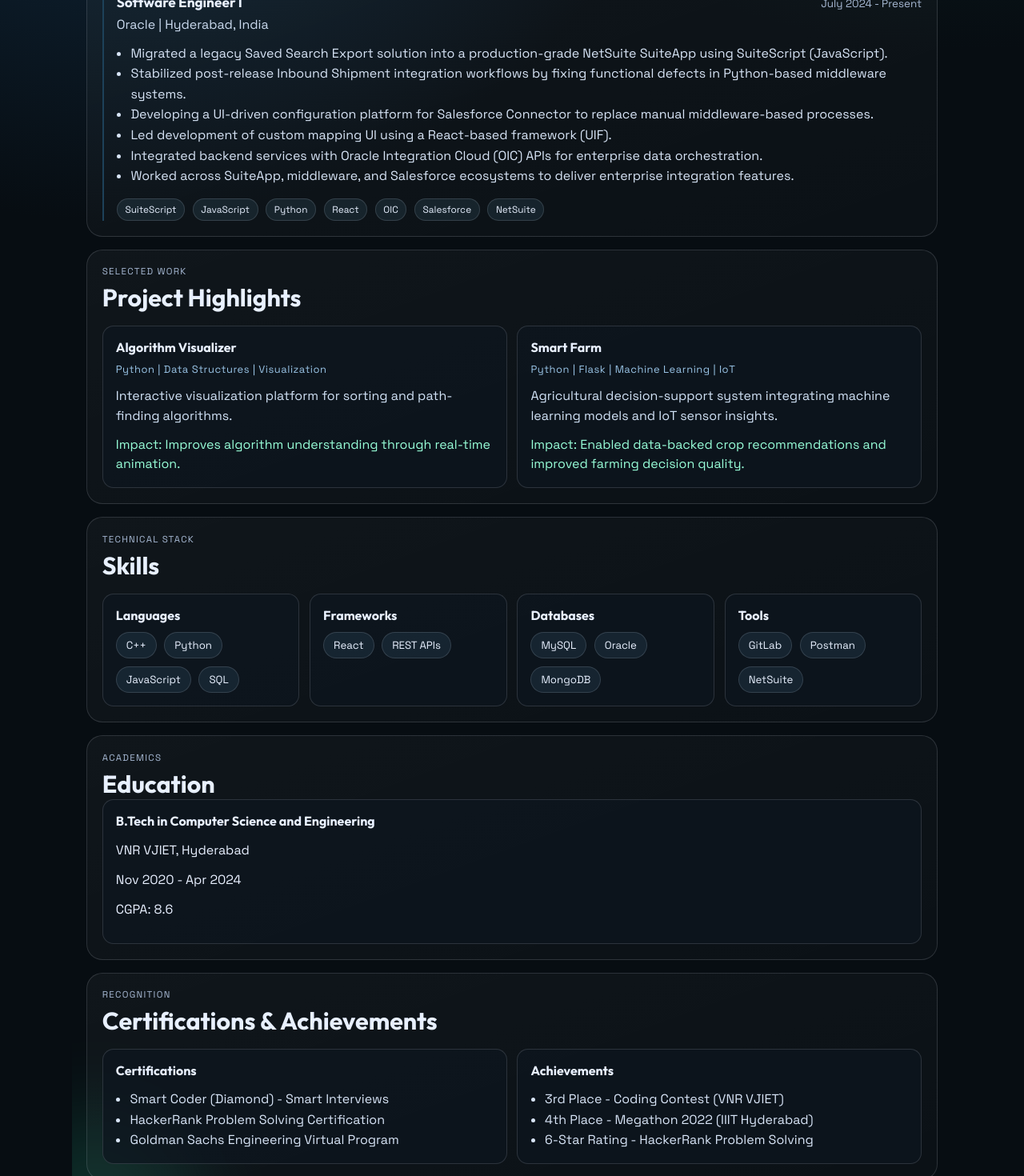
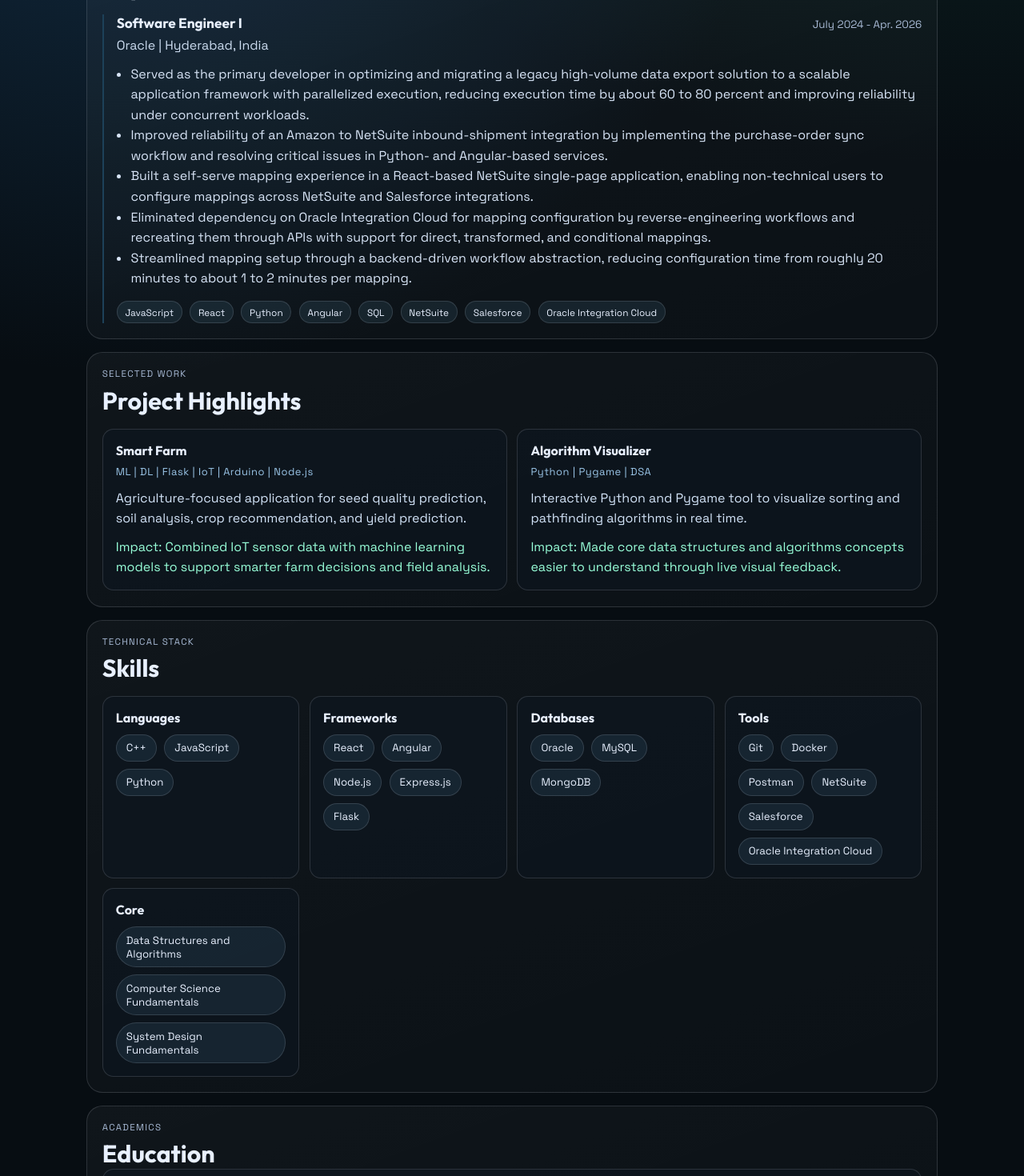
Before and after one commit to codetitan9999/Sree-Sumanth-Portfolio, a React (Vite) app: page / in a window 1280 px wide. Shown: the part 860-2330 px from the top of the page at 80% size. Built offline with nearby package versions, Linux system fonts and the light colour scheme.

Commit message:
Update portfolio content from latest resume

```diff
--- a/src/components/SkillsSection.jsx
+++ b/src/components/SkillsSection.jsx
@@ -16,14 +16,19 @@
 }
 
 function SkillsSection({ skills }) {
+  const skillGroups = Object.entries(skills);
+
   return (
     <section className="panel" id="skills">
       <SectionTitle eyebrow="Technical Stack" title="Skills" />
       <div className="skills-grid">
-        <SkillGroup title="Languages" items={skills.languages} />
-        <SkillGroup title="Frameworks" items={skills.frameworks} />
-        <SkillGroup title="Databases" items={skills.databases} />
-        <SkillGroup title="Tools" items={skills.tools} />
+        {skillGroups.map(([key, items]) => (
+          <SkillGroup
+            key={key}
+            title={key.charAt(0).toUpperCase() + key.slice(1)}
+            items={items}
+          />
+        ))}
       </div>
     </section>
   );
--- a/src/data/portfolioData.js
+++ b/src/data/portfolioData.js
@@ -1,11 +1,11 @@
 export const portfolioData = {
   personalInfo: {
     fullName: 'Sree Sumanth Duddukuri',
-    title: 'Software Engineer | Backend & Integrations',
+    title: 'Software Engineer | Enterprise Integrations & Scalable Systems',
     shortBio:
-      'Engineer focused on building scalable integration systems, automation platforms, and backend-driven enterprise solutions.',
+      'Software engineer focused on high-scale data workflows, enterprise integrations, and backend-driven product experiences.',
     email: 'sreesumanth199@gmail.com',
-    phone: '+91-7095738136',
+    phone: '7095738136',
     location: 'Hyderabad, India',
     socials: {
       github: 'https://github.com/codetitan9999',
@@ -17,70 +17,77 @@
   },
   about: {
     shortBio:
-      'Software Engineer at Oracle NetSuite working on enterprise integrations, SuiteScript development, and Salesforce-Oracle middleware automation.',
+      'Software Engineer with experience building scalable export workflows, enterprise integrations, and backend-driven configuration platforms across Oracle ecosystems.',
     longBio:
-      'I am a Software Engineer at Oracle NetSuite focused on building enterprise-grade integrations across NetSuite, Salesforce, and Oracle Integration Cloud. I specialize in backend systems, API orchestration, data flows, and UI-driven configuration platforms. I enjoy solving complex integration problems and building scalable production-ready systems.'
+      'I worked as a Software Engineer at Oracle, where I optimized high-volume export systems, stabilized cross-system shipment workflows, and built self-serve mapping experiences for NetSuite and Salesforce integrations. My work spans JavaScript, React, Python, Angular, SQL, and API-led backend orchestration, with a strong focus on performance, reliability, and simplifying complex enterprise workflows.'
   },
   experience: [
     {
       company: 'Oracle',
       role: 'Software Engineer I',
       location: 'Hyderabad, India',
-      duration: 'July 2024 - Present',
+      duration: 'July 2024 - Apr. 2026',
       highlights: [
-        'Migrated a legacy Saved Search Export solution into a production-grade NetSuite SuiteApp using SuiteScript (JavaScript).',
-        'Stabilized post-release Inbound Shipment integration workflows by fixing functional defects in Python-based middleware systems.',
-        'Developing a UI-driven configuration platform for Salesforce Connector to replace manual middleware-based processes.',
-        'Led development of custom mapping UI using a React-based framework (UIF).',
-        'Integrated backend services with Oracle Integration Cloud (OIC) APIs for enterprise data orchestration.',
-        'Worked across SuiteApp, middleware, and Salesforce ecosystems to deliver enterprise integration features.'
+        'Served as the primary developer in optimizing and migrating a legacy high-volume data export solution to a scalable application framework with parallelized execution, reducing execution time by about 60 to 80 percent and improving reliability under concurrent workloads.',
+        'Improved reliability of an Amazon to NetSuite inbound-shipment integration by implementing the purchase-order sync workflow and resolving critical issues in Python- and Angular-based services.',
+        'Built a self-serve mapping experience in a React-based NetSuite single-page application, enabling non-technical users to configure mappings across NetSuite and Salesforce integrations.',
+        'Eliminated dependency on Oracle Integration Cloud for mapping configuration by reverse-engineering workflows and recreating them through APIs with support for direct, transformed, and conditional mappings.',
+        'Streamlined mapping setup through a backend-driven workflow abstraction, reducing configuration time from roughly 20 minutes to about 1 to 2 minutes per mapping.'
       ],
-      technologies: ['SuiteScript', 'JavaScript', 'Python', 'React', 'OIC', 'Salesforce', 'NetSuite']
+      technologies: [
+        'JavaScript',
+        'React',
+        'Python',
+        'Angular',
+        'SQL',
+        'NetSuite',
+        'Salesforce',
+        'Oracle Integration Cloud'
+      ]
     }
   ],
   projects: [
     {
-      title: 'Algorithm Visualizer',
-      subtitle: 'Python | Data Structures | Visualization',
-      description: 'Interactive visualization platform for sorting and path-finding algorithms.',
-      impact: 'Improves algorithm understanding through real-time animation.',
+      title: 'Smart Farm',
+      subtitle: 'ML | DL | Flask | IoT | Arduino | Node.js',
+      description:
+        'Agriculture-focused application for seed quality prediction, soil analysis, crop recommendation, and yield prediction.',
+      impact: 'Combined IoT sensor data with machine learning models to support smarter farm decisions and field analysis.',
       highlights: [
-        'Built real-time animated visualizations for sorting algorithms.',
-        'Implemented path-finding algorithms for educational use.'
+        'Integrated IoT sensors with ESP32 for live farm inputs.',
+        'Used Random Forest and ResNet50 v2 for prediction-oriented workflows.'
       ]
     },
     {
-      title: 'Smart Farm',
-      subtitle: 'Python | Flask | Machine Learning | IoT',
-      description:
-        'Agricultural decision-support system integrating machine learning models and IoT sensor insights.',
-      impact: 'Enabled data-backed crop recommendations and improved farming decision quality.',
+      title: 'Algorithm Visualizer',
+      subtitle: 'Python | Pygame | DSA',
+      description: 'Interactive Python and Pygame tool to visualize sorting and pathfinding algorithms in real time.',
+      impact: 'Made core data structures and algorithms concepts easier to understand through live visual feedback.',
       highlights: [
-        'Built ML-driven crop recommendation system.',
-        'Integrated soil and seed quality analysis through IoT data.'
+        'Built real-time animated visualizations for sorting algorithms.',
+        'Implemented pathfinding workflows for intuitive algorithm exploration.'
       ]
     }
   ],
   skills: {
-    languages: ['C++', 'Python', 'JavaScript', 'SQL'],
-    frameworks: ['React', 'REST APIs'],
-    databases: ['MySQL', 'Oracle', 'MongoDB'],
-    tools: ['GitLab', 'Postman', 'NetSuite']
+    languages: ['C++', 'JavaScript', 'Python'],
+    frameworks: ['React', 'Angular', 'Node.js', 'Express.js', 'Flask'],
+    databases: ['Oracle', 'MySQL', 'MongoDB'],
+    tools: ['Git', 'Docker', 'Postman', 'NetSuite', 'Salesforce', 'Oracle Integration Cloud'],
+    core: ['Data Structures and Algorithms', 'Computer Science Fundamentals', 'System Design Fundamentals']
   },
   education: {
-    degree: 'B.Tech in Computer Science and Engineering',
-    institution: 'VNR VJIET, Hyderabad',
-    duration: 'Nov 2020 - Apr 2024',
-    cgpa: '8.6'
+    degree: 'Bachelor of Technology in Computer Science and Engineering',
+    institution: 'VNR Vignana Jyothi Institute of Engineering and Technology',
+    duration: 'Nov. 2020 - Apr. 2024',
+    cgpa: '8.6/10.0'
   },
   certifications: [
-    'Smart Coder (Diamond) - Smart Interviews',
-    'HackerRank Problem Solving Certification',
-    'Goldman Sachs Engineering Virtual Program'
+    'Smart Coder (DSA) Program | Diamond Certificate, Smart Interviews',
+    'Goldman Sachs Engineering Virtual Program | Goldman Sachs'
   ],
   achievements: [
-    '3rd Place - Coding Contest (VNR VJIET)',
-    '4th Place - Megathon 2022 (IIIT Hyderabad)',
-    '6-Star Rating - HackerRank Problem Solving'
+    '3rd place in a VNR VJIET nationwide coding contest among 600 teams.',
+    '4th place in Megathon 2022 among 500 teams.'
   ]
 };
```
